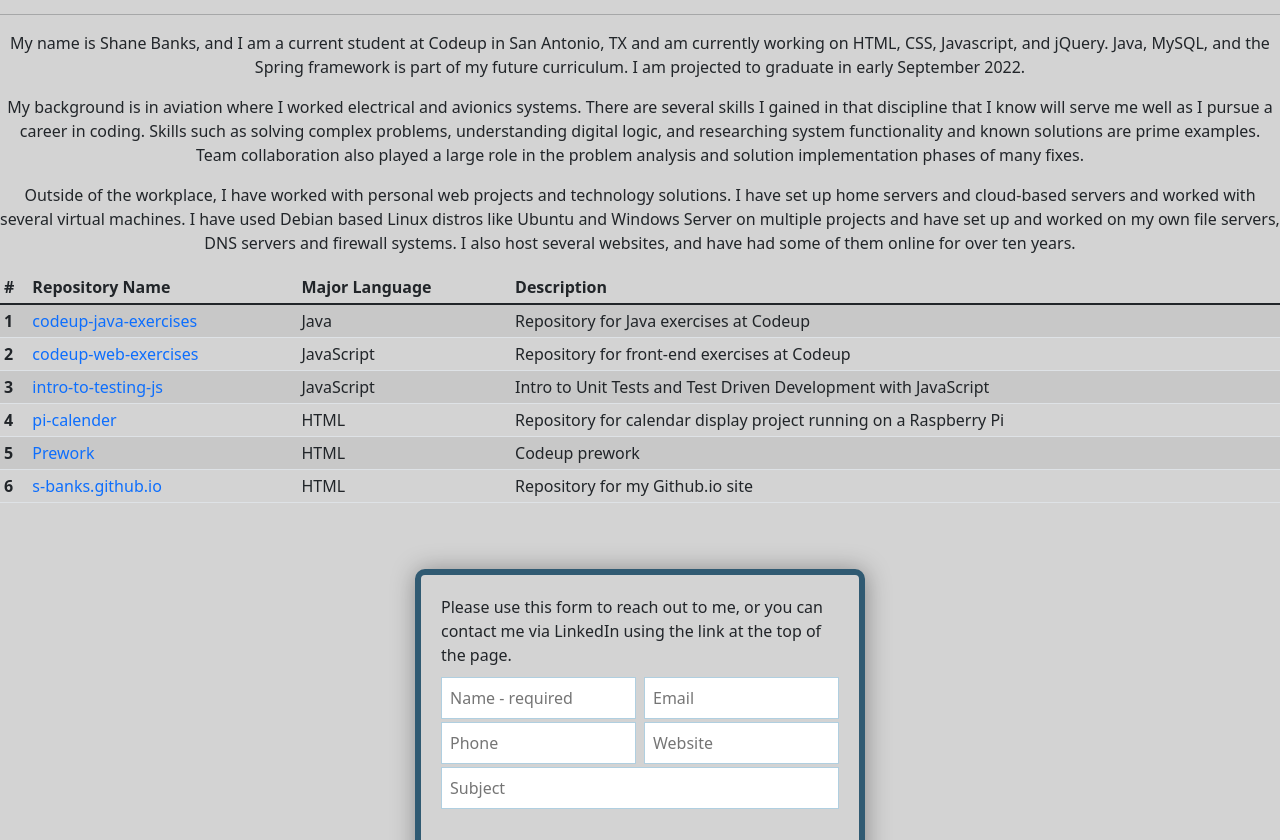
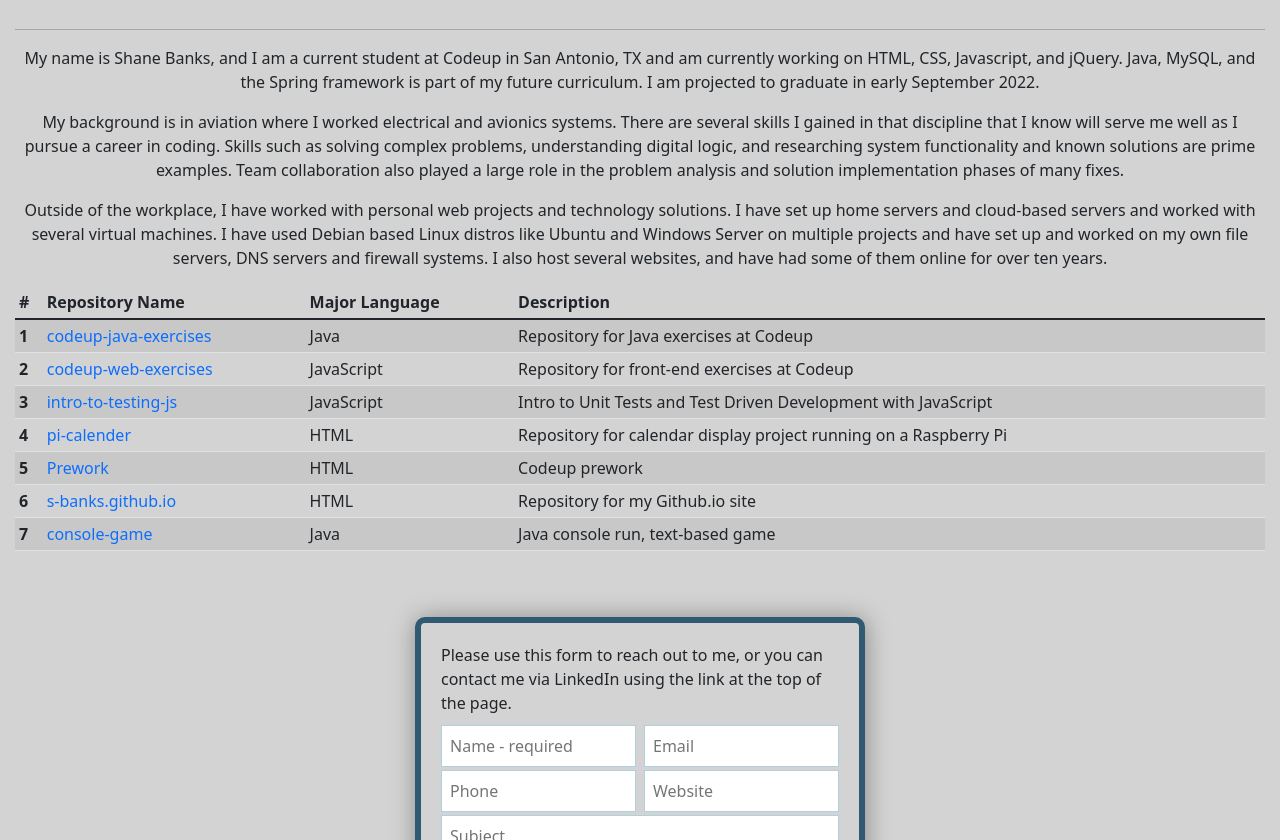
Before and after one commit to s-banks/s-banks.github.io, a website: page index.html in a window 1280 px wide. Shown: the part 351-1191 px from the top of the page. Drawn offline with nearby package versions, Linux system fonts and the light colour scheme.

Commit message:
added new repository and a little body margin

```diff
--- a/css/site.css
+++ b/css/site.css
@@ -1,5 +1,6 @@
 body {
 	background-color: lightgrey;
+	margin: 15px;
 }
 
 header {
--- a/index.html
+++ b/index.html
@@ -103,6 +103,13 @@
 			<td>Repository for my Github.io site</td>
 			<!--            <td>6/9/2022</td>-->
 		</tr>
+		<tr>
+			<th scope="row">7</th>
+			<td><a href="https://github.com/s-banks/console-game" target="_blank">console-game</a></td>
+			<td>Java</td>
+			<td>Java console run, text-based game</td>
+			<!--            <td>6/9/2022</td>-->
+		</tr>
 		</tbody>
 	</table>
 </div>
```
